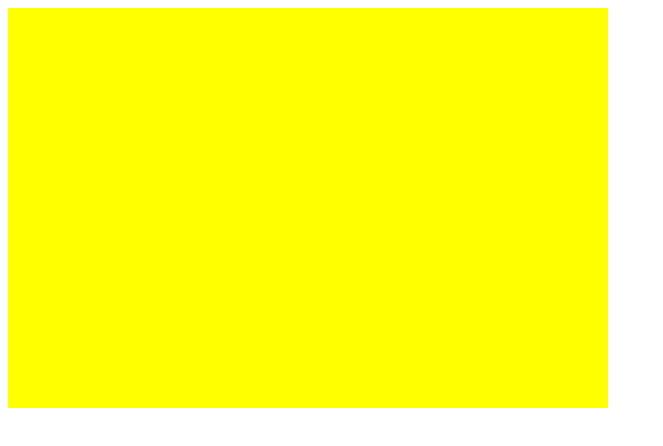
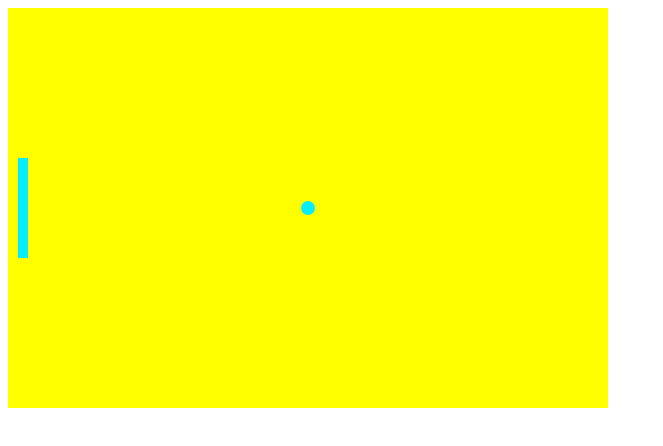
Before and after one commit to mark-baumann/Pong-JS, a plain HTML site: page index.html in a window 1280 px wide. Shown: the whole page, without its empty margins (0-663 px from the left). Drawn offline with Linux system fonts and the light colour scheme.

Commit message:
draw paddle and ball

```diff
--- a/index.html
+++ b/index.html
@@ -3,7 +3,7 @@
   <head>
     <meta charset="UTF-8">
     <meta name="viewport" content="width=device-width, initial-scale=1.0">
-    <title>Ping Pong</title>
+    <title>Pong</title>
 
   </head>
   <body>
--- a/pong.js
+++ b/pong.js
@@ -18,3 +18,55 @@ function render() {
 }
 
 render();
+
+
+//Objekte erstellen
+
+
+const user = {
+  x: 10,
+  y: canvas.height / 2 - paddleHeight / 2,
+  width: paddleWidth,
+  height: paddleHeight,
+  color: '#05EDFF',
+  score: 0
+};
+
+const ai = {
+  x: canvas.width - (paddleWidth + 10),
+  y: canvas.height / 2 - paddleHeight / 2,
+  width: paddleWidth,
+  height: paddleHeight,
+  color: '#FFF',
+  score: 0
+};
+
+
+const ball = {
+  x: canvas.width / 2,
+  y: canvas.height / 2,
+  radius: 7,
+  speed: 7,
+  velocityX: 5,
+  velocityY: 5,
+  color: '#05EDFF'
+};
+
+function drawPaddle(x, y, width, height, color) {
+  ctx.fillStyle = color;
+  ctx.fillRect(x, y, width, height);
+}
+
+
+
+function drawBall(x, y, radius, color) {
+  ctx.fillStyle = color;
+  ctx.beginPath();
+  ctx.arc(x, y, radius, 0, Math.PI * 2, true);
+  ctx.closePath();
+  ctx.fill();
+}
+
+//eigenschaften des objektes an die Funktion übergeben
+ drawBall(ball.x, ball.y, ball.radius, ball.color);
+ drawPaddle(user.x, user.y, user.width, user.height, user.color);
```
